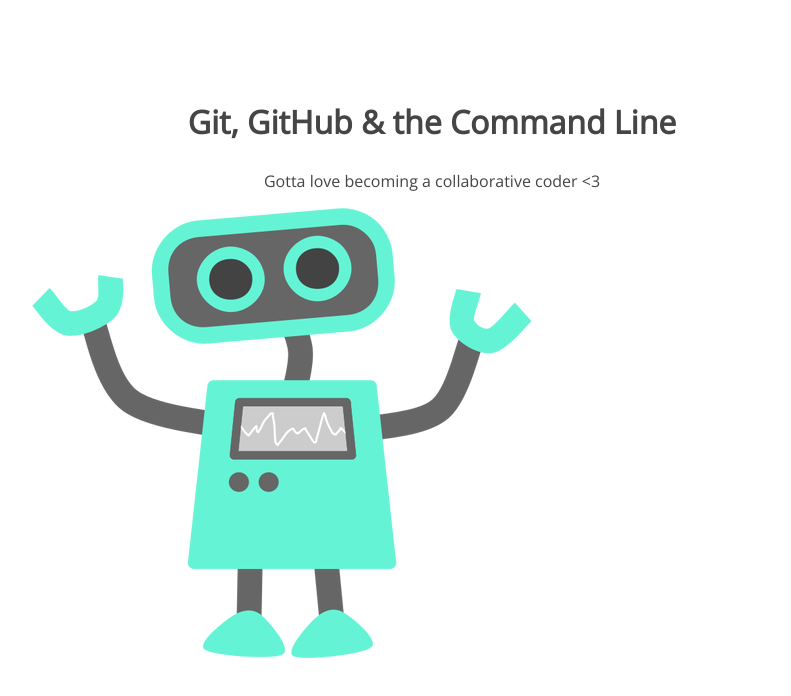
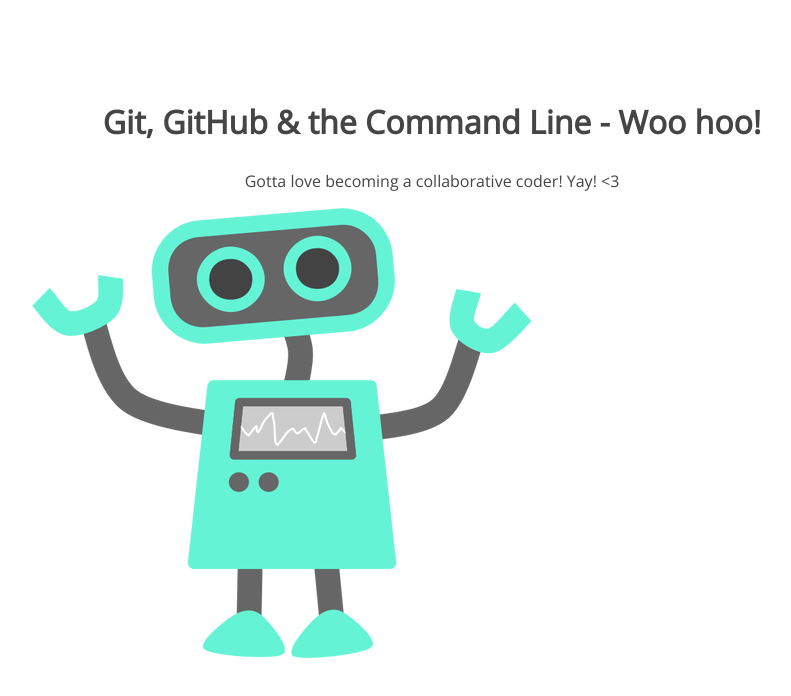
Before and after one commit to bda412/105-project, a plain HTML site: page index.html in a window 1280 px wide. Shown: the whole page, without its empty margins (208-999 px from the left). Drawn offline with nearby package versions, Linux system fonts and the light colour scheme.

Commit message:
changed header and paragraph text

```diff
--- a/index.html
+++ b/index.html
@@ -8,8 +8,8 @@
 </head>
 <body>
 	<section>
-		<h1>Git, GitHub & the Command Line</h1>
-		<p>Gotta love becoming a collaborative coder <3</p>
+		<h1>Git, GitHub & the Command Line - Woo hoo!</h1>
+		<p>Gotta love becoming a collaborative coder! Yay! <3</p>
 		<img src="img/happy-blue-robot.png">
 	</section>
 </body>
```
